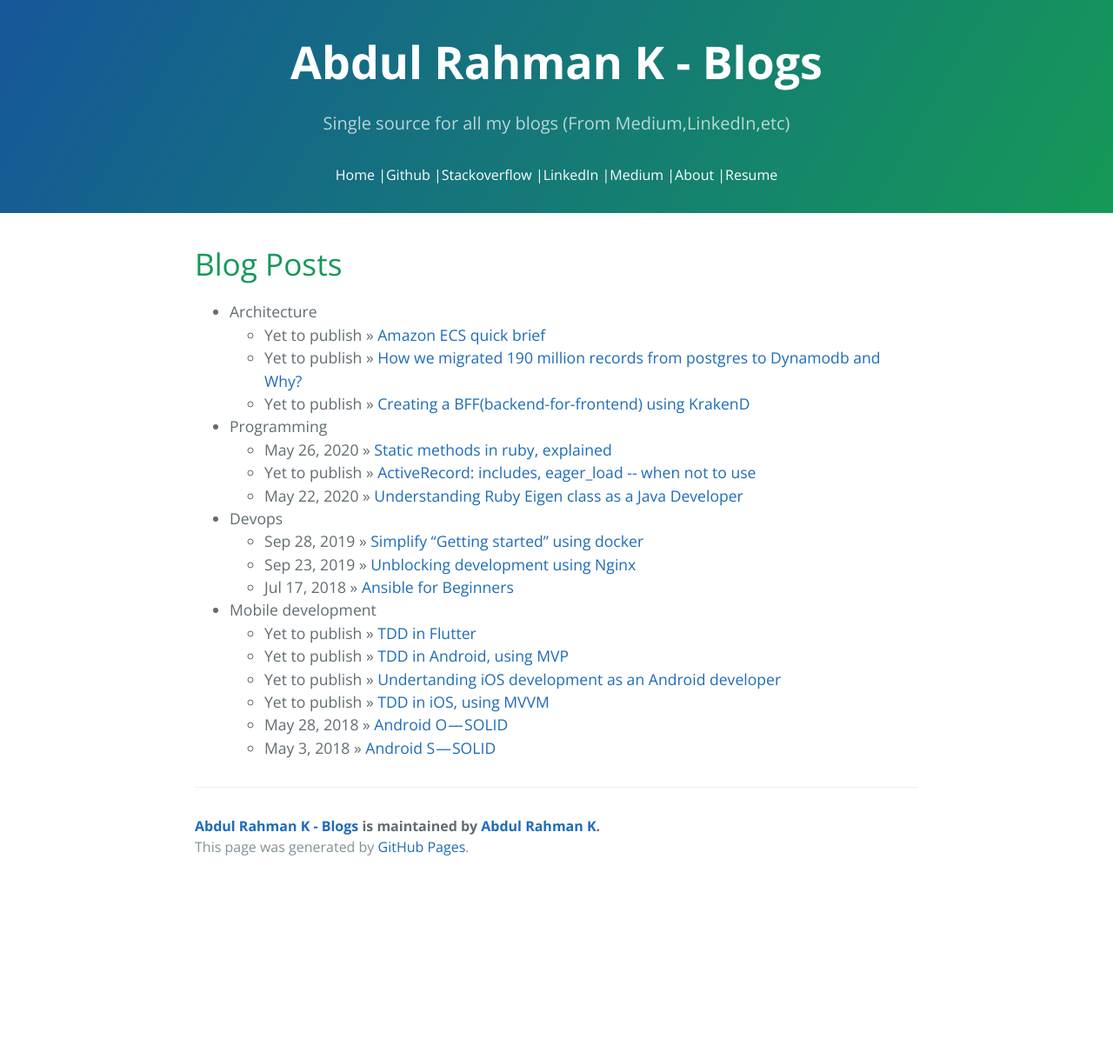
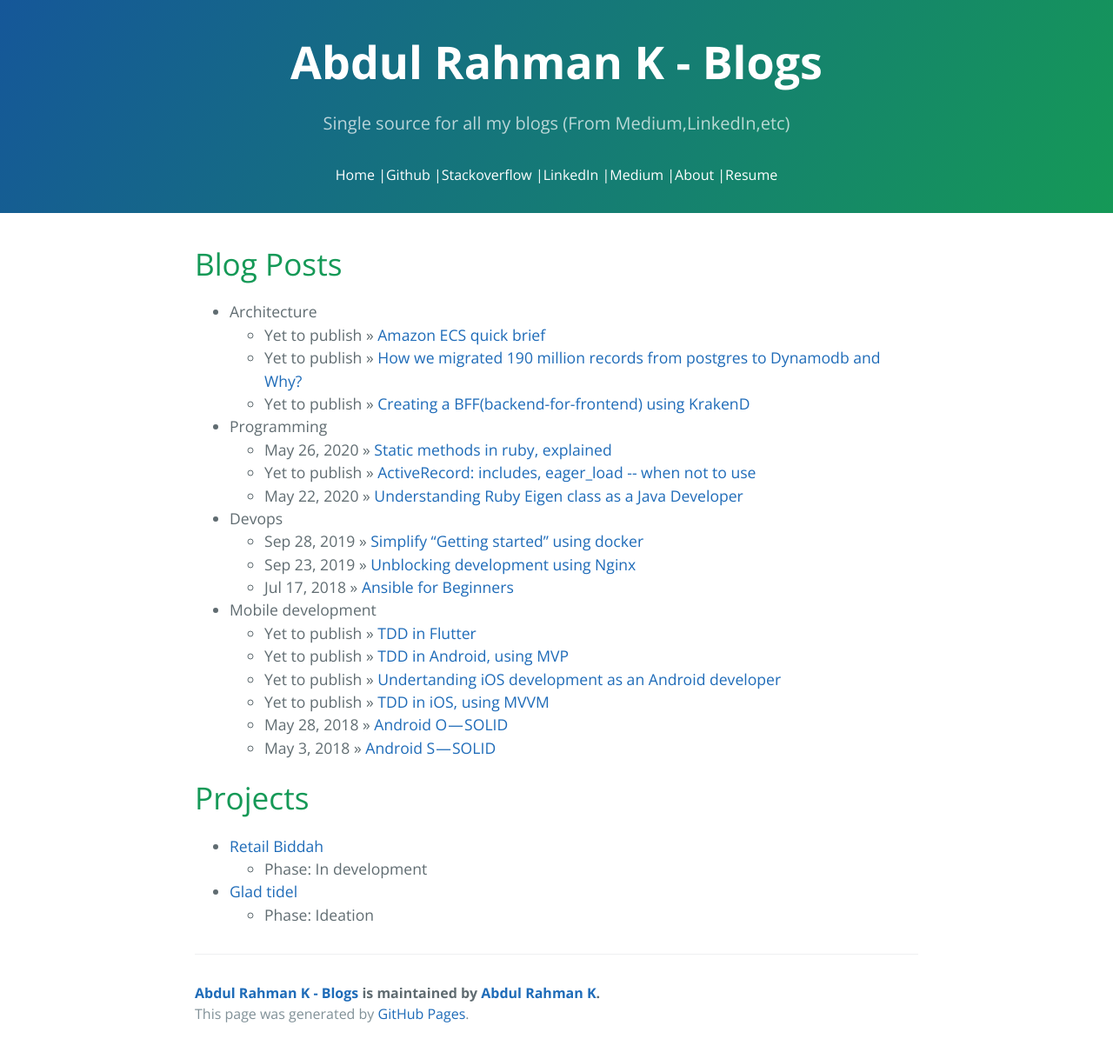
Before and after one commit to abdulrahmank/abdulrahmank.github.io, a Jekyll site: the page built from index.html, in a window 1280 px wide. Shown: the whole page at 87% size. Built offline with Jekyll 4.4.1, drawn with Linux system fonts in a browser that asks for light colours; the list of posts is cut into pages by our own code; before the commit the page ends 1018 px from its top, so only the background shows below that.

Commit message:
Add projects to portfolio website

```diff
--- a/_config.yml
+++ b/_config.yml
@@ -78,3 +78,13 @@ post_topics:
       - date: May 3, 2018
         url: https://android.jlelse.eu/android-s-srp-535402251c1b
         title: Android S — SOLID
+
+projects:
+  - name: Retail Biddah
+    phase: In development
+    url: /
+    description: A POS solution that aims to reduce the waiting time in queues in super market.
+  - name: Glad tidel
+    phase: Ideation
+    url: /
+    description: A mobile app to notify users about the upcoming/ongoing prayer in the masjid that is near the user.
--- a/index.html
+++ b/index.html
@@ -17,3 +17,22 @@ title: {{ site.name }}
     {% endfor %}
   </ul>
 </div>
+
+<div id="home">
+  <h1>Projects</h1>
+  <ul class="posts">
+    {% for project in site.projects %}
+    <li><span><a href="{{ project.url }}">{{ project.name }}</a></span>
+      <ul class="posts">
+        <li>
+          <label for="phase"> Phase: </label>
+          <span id="phase">{{ project.phase }}</span> <br/>
+           <span>
+             {{ post.description }}
+           </span>
+        </li>
+      </ul>
+    </li>
+    {% endfor %}
+  </ul>
+</div>
```
